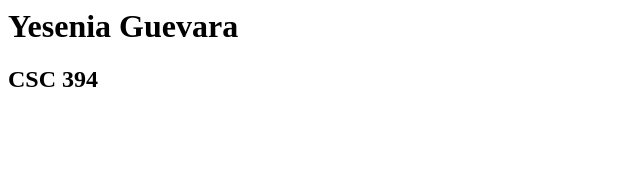
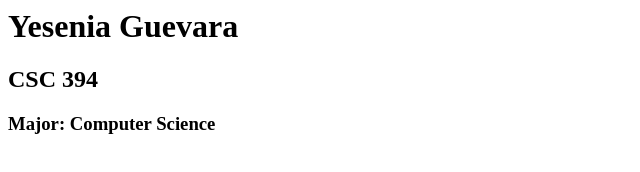
Before and after one commit to yesiguava/csc-394-assignment-1, a plain HTML site: page index.html in a window 1280 px wide. Shown: the whole page, without its empty margins (0-640 px from the left). Drawn offline with Linux system fonts and the light colour scheme.

Commit message:
Update index.html

```diff
--- a/index.html
+++ b/index.html
@@ -1,9 +1,10 @@
 <html xmlns="http://www.w3.org/1999/xhtml" >
   <head>
-    <title>{STUDENT NAME} Home Page</title>
+    <title>Yesenia's Home Page</title>
   </head>
   <body>
     <h1>Yesenia Guevara</h1>
     <h2>CSC 394</h2>
+    <h3>Major: Computer Science</h3>
   </body>
 </html>
```
